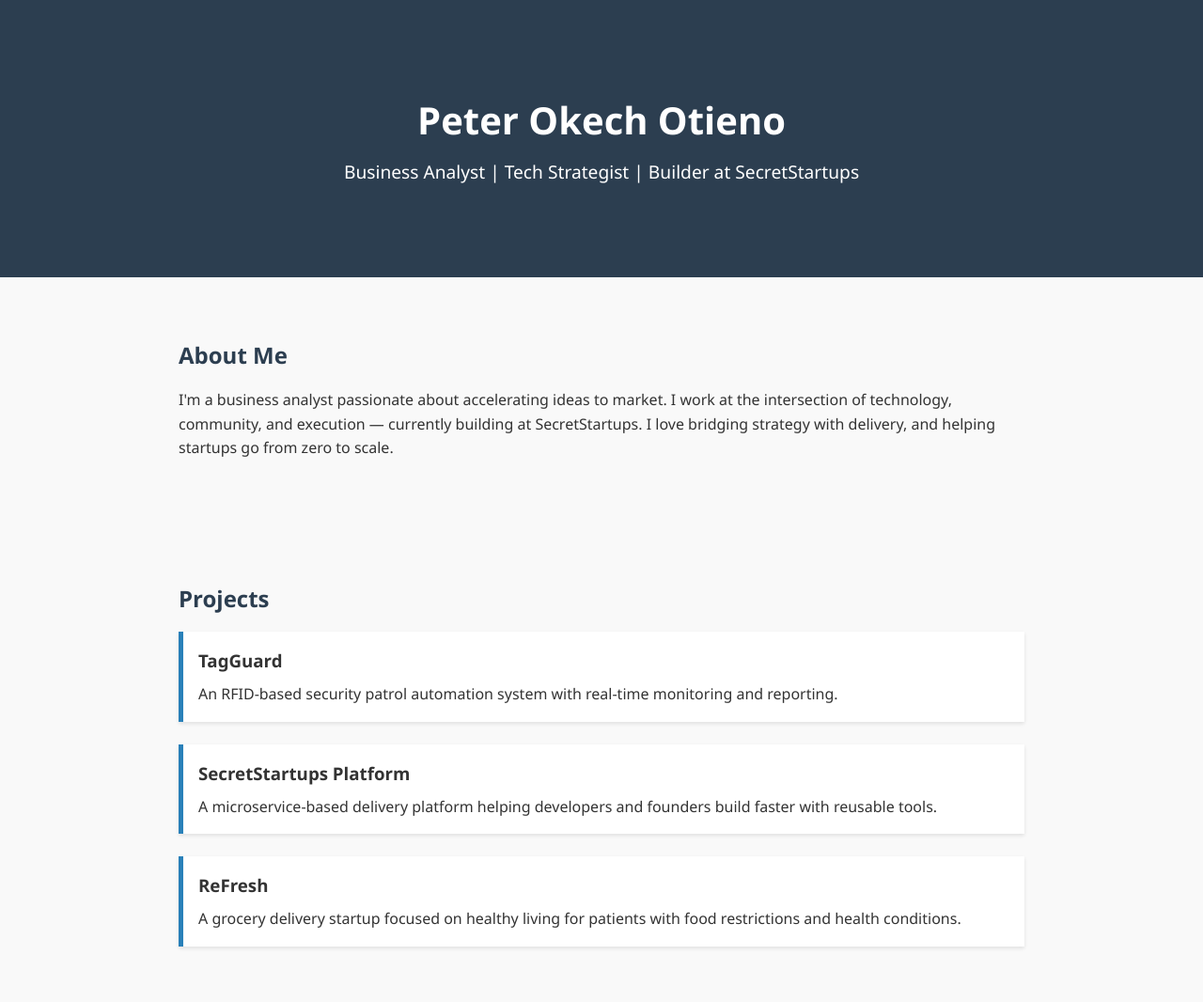
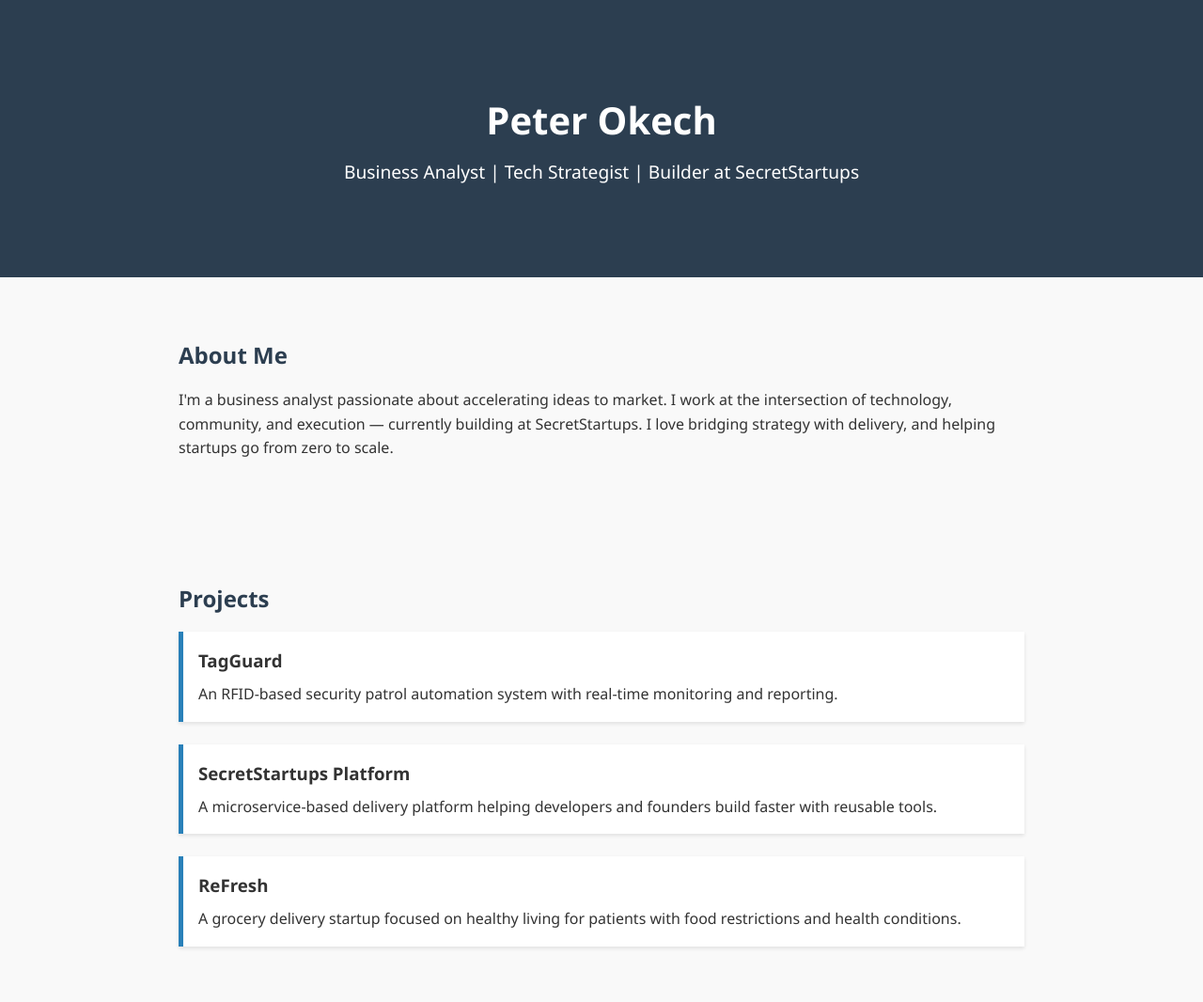
Before and after one commit to okechpj/portfolio-cicd, a plain HTML site: page index.html in a window 1280 px wide. Shown: the top 1066 px of the page at 94% size. Drawn offline with Linux system fonts and the light colour scheme.

Commit message:
removed name

```diff
--- a/index.html
+++ b/index.html
@@ -9,7 +9,7 @@
 <body>
   <header>
     <div class="container">
-      <h1>Peter Okech Otieno</h1>
+      <h1>Peter Okech </h1>
       <p>Business Analyst | Tech Strategist | Builder at SecretStartups</p>
     </div>
   </header>
```
